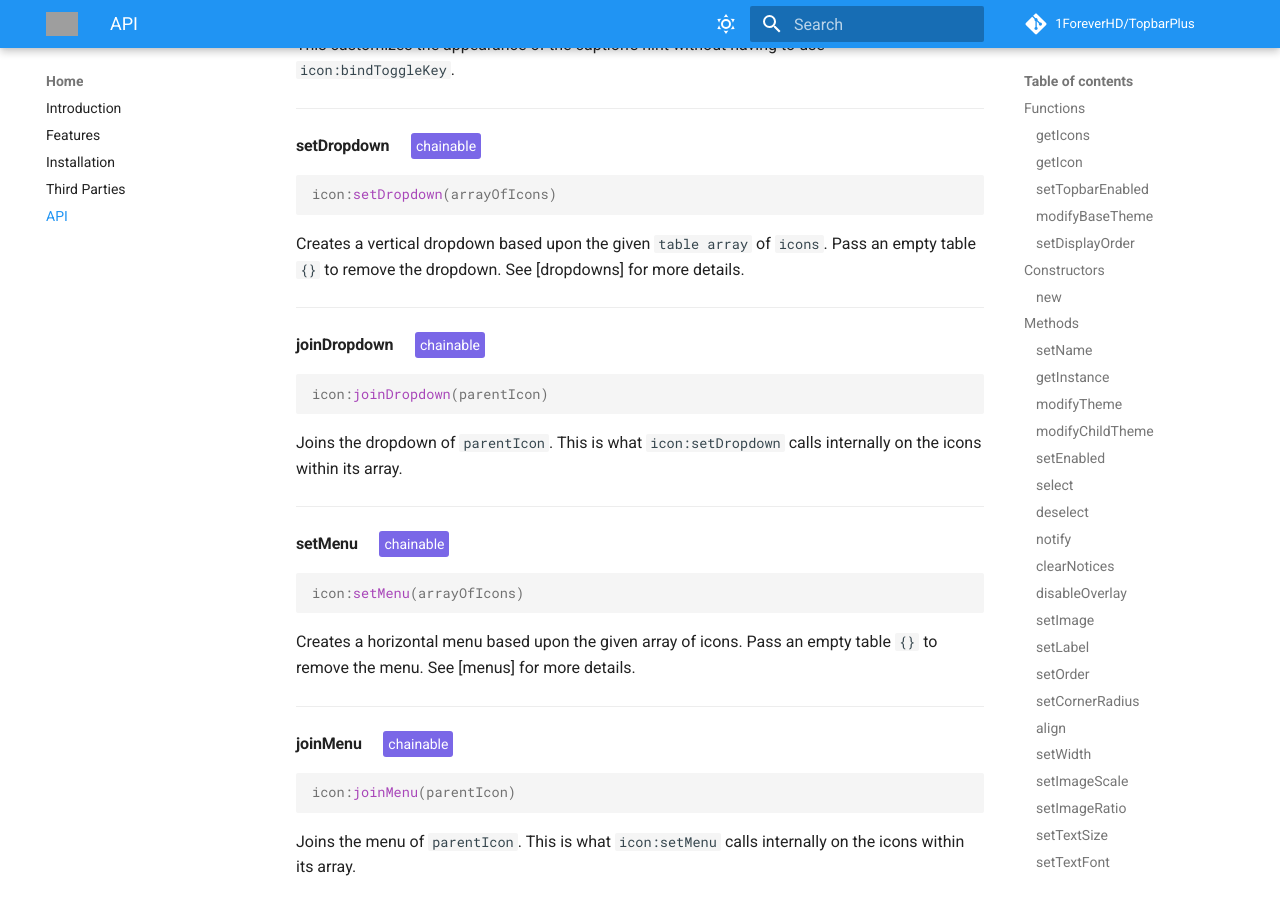
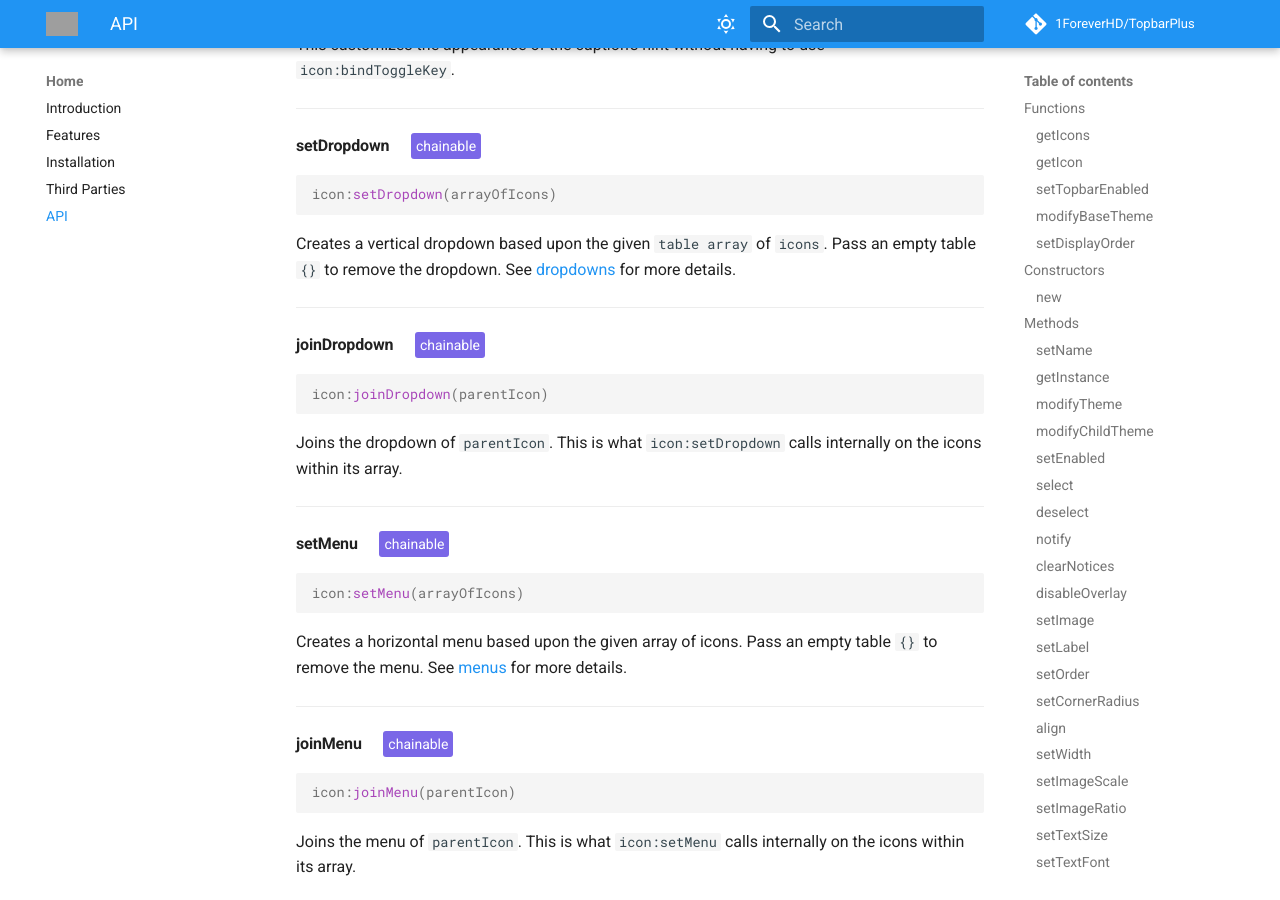
Before and after one commit to 1ForeverHD/TopbarPlus, an MkDocs documentation site: the page built from docs/api.md, in a window 1280 px wide and 900 px high, scrolled down 7741 px. Built offline with MkDocs 1.6.1 and Material for MkDocs 9.7.7, drawn with Linux system fonts in a browser that asks for light colours; comment, search, counter and statistics services are not loaded; some of the changed lines change nothing that is shown; grey boxes are pictures that could not be loaded.

Commit message:
fix: add 2 missing hyperlinks to docs

```diff
--- a/docs/api.md
+++ b/docs/api.md
@@ -4,6 +4,8 @@
 [toggle keys]: https://1foreverhd.github.io/TopbarPlus/features/#toggle-keys
 [captions]: https://1foreverhd.github.io/TopbarPlus/features/#captions
 [icon event]: https://1foreverhd.github.io/TopbarPlus/api/#events
+[menus]: https://1foreverhd.github.io/TopbarPlus/features/#menus
+[dropdowns]: https://1foreverhd.github.io/TopbarPlus/features/#dropdowns
 
 ## Functions
 
```
